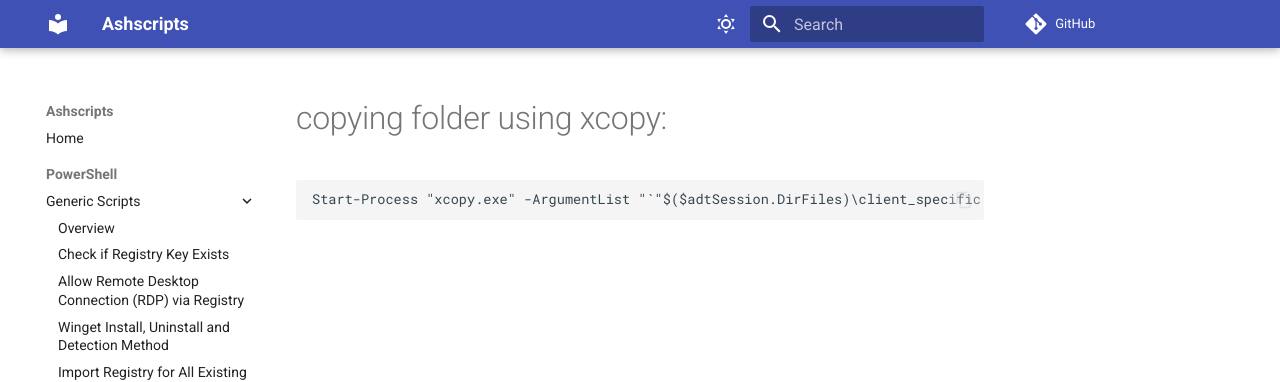
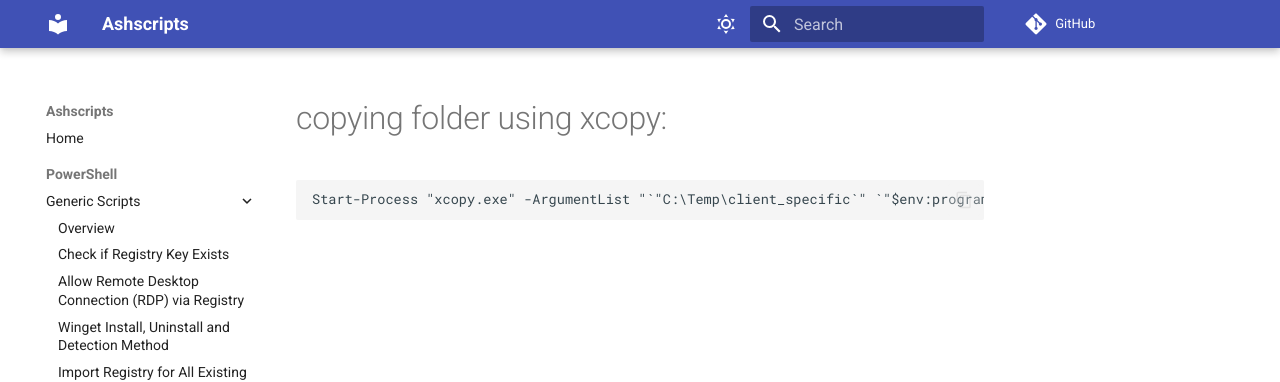
Before and after one commit to Ashscripts/Ashscripts.github.io, an MkDocs documentation site: the page built from docs/powershell/generic-scripts/17_copying-folder-using-xcopy.md, in a window 1280 px wide. Shown: the top 382 px of the page. Built offline with MkDocs 1.6.1 and Material for MkDocs 9.7.7, drawn with Linux system fonts in a browser that asks for light colours; comment, search, counter and statistics services are not loaded.

Commit message:
Update 17_copying-folder-using-xcopy.md
updated

````diff
--- a/docs/powershell/generic-scripts/17_copying-folder-using-xcopy.md
+++ b/docs/powershell/generic-scripts/17_copying-folder-using-xcopy.md
@@ -1,5 +1,5 @@
 # copying folder using xcopy:
 
 ```powershell
-Start-Process "xcopy.exe" -ArgumentList "`"$($adtSession.DirFiles)\client_specific`" `"$envprogramfiles\Siemens\tc24\portal\plugins\client_specific`" /E /H /Y /I" -Wait -PassThru -WindowStyle hidden -ErrorAction SilentlyContinue
+Start-Process "xcopy.exe" -ArgumentList "`"C:\Temp\client_specific`" `"$env:programfiles\Siemens\tc24\portal\plugins\client_specific`" /E /H /Y /I" -Wait -PassThru -WindowStyle hidden -ErrorAction SilentlyContinue
 ```
````
